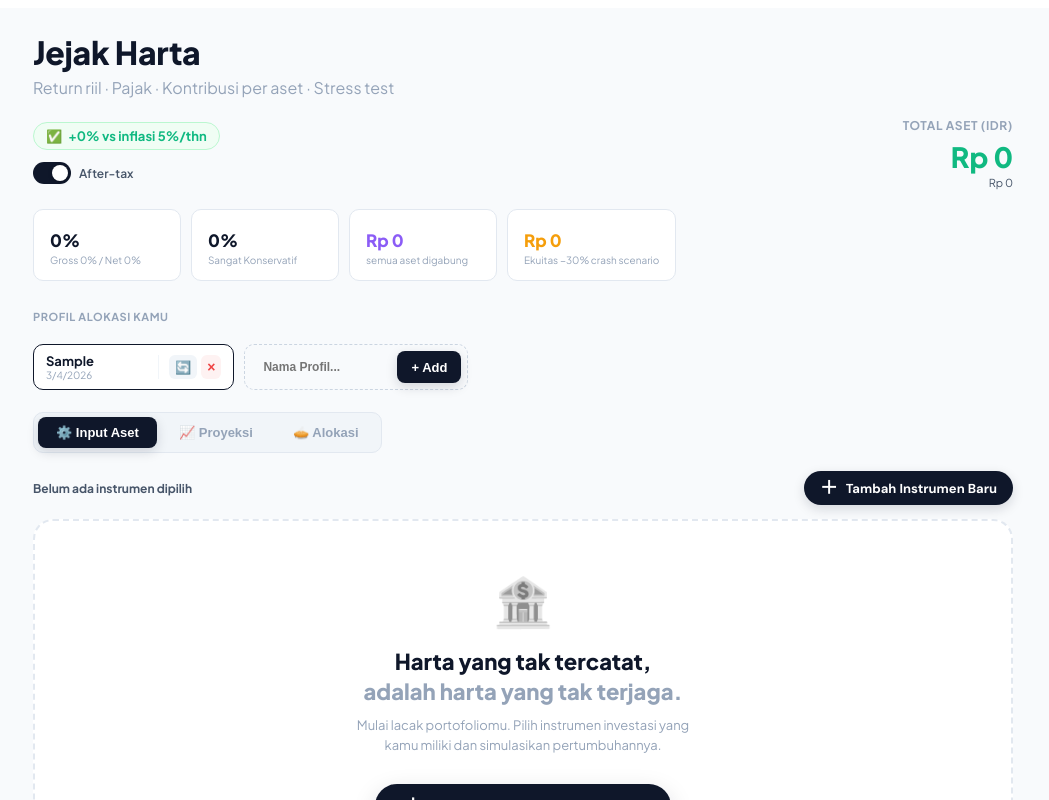
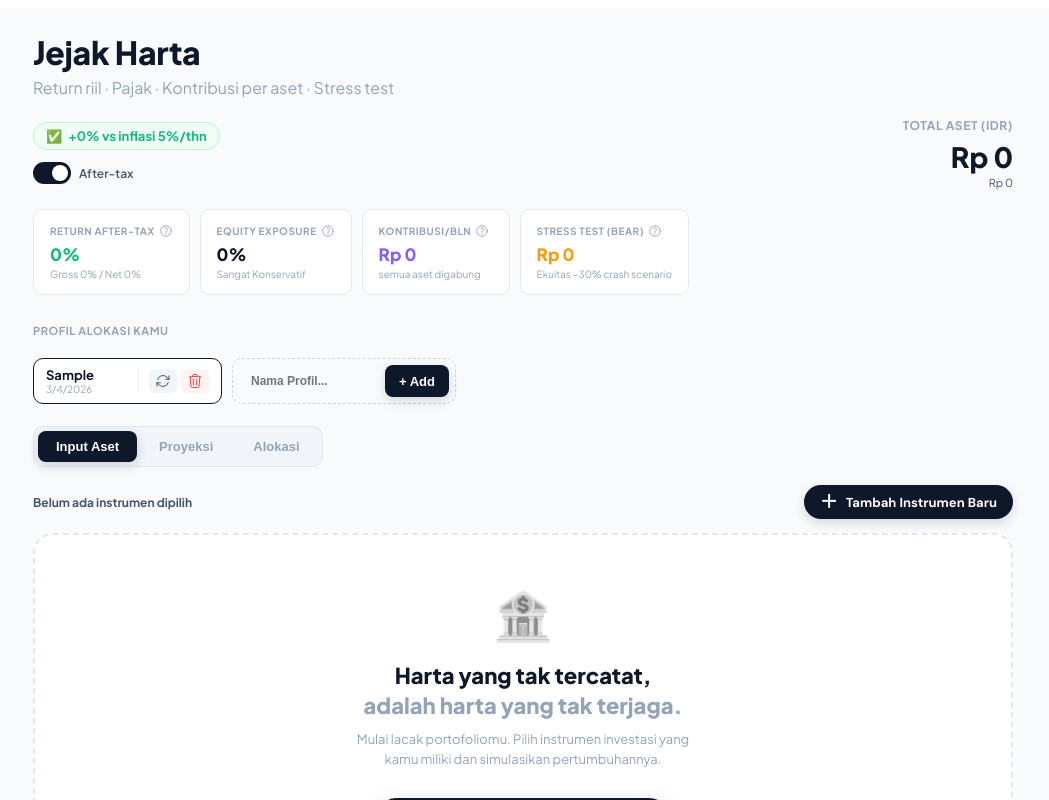
Before and after one commit to affanmaulana/jejak-uang, a React (Vite) app: page / in a window 1280 px wide. Both pictures are taken after typing "Sample" into the empty fields and a click on the button "+ Add". Shown: the top 800 px of the page, without its empty margins (117-1166 px from the left). Built offline with nearby package versions, Linux system fonts and the light colour scheme; a web font is replaced by a local one.

Commit message:
feat: enhance UI with SVGs, adaptive real return, and layout spacing

```diff
--- a/src/App.jsx
+++ b/src/App.jsx
@@ -536,9 +536,9 @@ export default function WealthTracker() {
       weightedGross: parseFloat(gross.toFixed(2)),
       weightedNet: parseFloat(net.toFixed(2)),
       equityPct: parseFloat(equity.toFixed(1)),
-      realReturn: parseFloat((net - inflationRate).toFixed(2)),
+      realReturn: parseFloat(((showAfterTax ? net : gross) - inflationRate).toFixed(2)),
     };
-  }, [effectiveAssets, totalAssets, inflationRate]); // <-- UBAH DI SINI
+  }, [effectiveAssets, totalAssets, inflationRate, showAfterTax]); // <-- UBAH DI SINI
 
   // Proyeksi: setiap aset dihitung terpisah (FV dengan kontribusi per aset)
   const chartData = useMemo(() => {
@@ -670,7 +670,7 @@ export default function WealthTracker() {
         .ok   { background: ${tokens.colors.semantic.successBg}; border:1.5px solid ${tokens.colors.semantic.successBorder}; border-radius:10px; padding:12px 16px; font-size:13px; color:var(--color-success); display:flex; align-items:center; gap:10px; }
         .note { background: ${tokens.colors.surface.active}; border:1.5px solid ${tokens.colors.border.subtle}; border-radius:10px; padding:12px 14px; font-size:11.5px; color: ${tokens.colors.text.secondary}; margin-top:10px; line-height:1.65; }
         .pgbar { background:var(--color-border-subtle); border-radius:4px; height:6px; overflow:hidden; margin-top:6px; }
-        .disc  { background:var(--color-surface-app); border:1.5px solid var(--color-border-subtle); border-radius:12px; padding:16px; font-size:11px; color:var(--color-text-tertiary); line-height:1.7; margin-top:20px; }
+        .disc  { background:var(--color-surface-app); border:1.5px solid var(--color-border-subtle); border-radius:12px; padding:16px; font-size:11px; color:var(--color-text-tertiary); line-height:1.7; margin-top:20px; margin-bottom:120px; }
         .contrib-row { border-top:1px solid var(--color-surface-input); margin-top:10px; padding-top:10px; }
         .cl { font-size:10px; font-weight:700; color:var(--color-text-tertiary); text-transform:uppercase; letter-spacing:.07em; margin-bottom:5px; }
         .tag { display:inline-block; padding:2px 8px; border-radius:20px; font-size:10px; font-weight:700; letter-spacing:.05em; text-transform:uppercase; }
@@ -736,7 +736,7 @@ export default function WealthTracker() {
     padding:12px 4px;
     border-radius: 16px;
   }
-  .mobile-bottom-spacer { height:80px; }
+  .mobile-bottom-spacer { height:4px; }
 }
 @media (min-width:769px) { .tab-bar-sticky { display:none !important; } .mobile-bottom-spacer { display:none; } }
       `}</style>
@@ -835,7 +835,7 @@ export default function WealthTracker() {
                 fontSize: 28,
                 fontWeight: 800,
                 fontFamily: tokens.typography.fontFamily,
-                color: tokens.colors.semantic.success,
+                color: tokens.colors.text.primary,
               }}
             >
               {formatCompact(totalAssets)}
@@ -853,7 +853,7 @@ export default function WealthTracker() {
               label: showAfterTax ? "Return After-Tax" : "Return Bruto",
               value: `${showAfterTax ? stats.weightedNet : stats.weightedGross}%`,
               sub: `Gross ${stats.weightedGross}% / Net ${stats.weightedNet}%`,
-              color: tokens.colors.semantic.brand,
+              color: tokens.colors.semantic.success,
               tip: "Return portofolio setelah dipotong pajak (PPh final). Lebih realistis dari return bruto.",
             },
             {
@@ -887,9 +887,16 @@ export default function WealthTracker() {
                   marginBottom: 5,
                 }}
               >
-                {s.tip
-                  ? <Tooltip text={s.tip}>{s.label}</Tooltip>
-                  : s.label}
+                <span style={{ display: "inline-flex", alignItems: "center", gap: 4 }}>
+                  {s.label}
+                  {s.tip && (
+                    <span title={s.tip} style={{ cursor: "help", display: "inline-flex" }}>
+                      <svg xmlns="http://www.w3.org/2000/svg" fill="none" viewBox="0 0 24 24" strokeWidth={1.5} stroke="currentColor" style={{ width: 14, height: 14 }}>
+                        <path strokeLinecap="round" strokeLinejoin="round" d="M9.879 7.519c1.171-1.025 3.071-1.025 4.242 0 1.172 1.025 1.172 2.687 0 3.712-.203.179-.43.326-.67.442-.745.361-1.45.999-1.45 1.827v.75M21 12a9 9 0 1 1-18 0 9 9 0 0 1 18 0Zm-9 5.25h.008v.008H12v-.008Z" />
+                      </svg>
+                    </span>
+                  )}
+                </span>
               </div>
               <div
                 style={{
@@ -953,7 +960,7 @@ export default function WealthTracker() {
                   style={{
                     display: "flex",
                     flexDirection: "column",
-                    minWidth: 100,
+                    width: 80,
                   }}
                 >
                   <span
@@ -961,12 +968,15 @@ export default function WealthTracker() {
                       fontSize: 13,
                       fontWeight: 700,
                       color: tokens.colors.text.primary,
+                      whiteSpace: "nowrap",
+                      overflow: "hidden",
+                      textOverflow: "ellipsis",
                     }}
+                    title={t.name}
                   >
                     {t.name}
                   </span>
                   <span style={{ fontSize: 10, color: tokens.colors.text.tertiary }}>
-                    {" "}
                     {new Date(t.updatedAt).toLocaleDateString("id-ID")}
                   </span>
                 </div>
@@ -986,11 +996,15 @@ export default function WealthTracker() {
                       borderRadius: 6,
                       padding: "4px 6px",
                       cursor: "pointer",
-                      fontSize: 13,
+                      display: "flex",
+                      alignItems: "center",
+                      justifyContent: "center",
                     }}
                     title="Timpa template ini"
                   >
-                    🔄
+                    <svg xmlns="http://www.w3.org/2000/svg" fill="none" viewBox="0 0 24 24" strokeWidth={1.5} stroke="currentColor" style={{ width: 16, height: 16, color: tokens.colors.text.secondary }}>
+                      <path strokeLinecap="round" strokeLinejoin="round" d="M16.023 9.348h4.992v-.001M2.985 19.644v-4.992m0 0h4.992m-4.993 0 3.181 3.183a8.25 8.25 0 0 0 13.803-3.7M4.031 9.865a8.25 8.25 0 0 1 13.803-3.7l3.181 3.182m0-4.991v4.99" />
+                    </svg>
                   </button>
                   <button
                     onClick={(e) => deleteTemplate(t.id, e)}
@@ -1001,12 +1015,15 @@ export default function WealthTracker() {
                       borderRadius: 6,
                       padding: "4px 6px",
                       cursor: "pointer",
-                      fontSize: 14,
-                      fontWeight: "bold",
+                      display: "flex",
+                      alignItems: "center",
+                      justifyContent: "center",
                     }}
                     title="Hapus"
                   >
-                    ×
+                    <svg xmlns="http://www.w3.org/2000/svg" fill="none" viewBox="0 0 24 24" strokeWidth={1.5} stroke="currentColor" style={{ width: 16, height: 16 }}>
+                      <path strokeLinecap="round" strokeLinejoin="round" d="m14.74 9-.346 9m-4.788 0L9.26 9m9.968-3.21c.342.052.682.107 1.022.166m-1.022-.165L18.16 19.673a2.25 2.25 0 0 1-2.244 2.077H8.084a2.25 2.25 0 0 1-2.244-2.077L4.772 5.79m14.456 0a48.108 48.108 0 0 0-3.478-.397m-12 .562c.34-.059.68-.114 1.022-.165m0 0a48.11 48.11 0 0 1 3.478-.397m7.5 0v-.916c0-1.18-.91-2.164-2.09-2.201a51.964 51.964 0 0 0-3.32 0c-1.18.037-2.09 1.022-2.09 2.201v.916m7.5 0a48.667 48.667 0 0 0-7.5 0" />
+                    </svg>
                   </button>
                 </div>
               </div>
@@ -1097,9 +1114,9 @@ export default function WealthTracker() {
           }}
         >
           {[
-            ["input", "⚙️ Input Aset"],
-            ["projection", "📈 Proyeksi"],
-            ["allocation", "🥧 Alokasi"],
+            ["input", "Input Aset"],
+            ["projection", "Proyeksi"],
+            ["allocation", "Alokasi"],
           ].map(([id, lbl]) => (
             <button
               key={id}
@@ -2727,9 +2744,9 @@ export default function WealthTracker() {
         {/* ── MOBILE STICKY TAB BAR ── */}
         <div className="tab-bar-sticky" style={{ background: tokens.colors.surface.card, borderTop: `1.5px solid ${tokens.colors.border.subtle}` }}>
           {[
-            ["input", "⚙️", "Input"],
-            ["projection", "📈", "Proyeksi"],
-            ["allocation", "🥧", "Alokasi"],
+            ["input", "", "Input"],
+            ["projection", "", "Proyeksi"],
+            ["allocation", "", "Alokasi"],
           ].map(([id, icon, lbl]) => (
             <button
               key={id}
```
